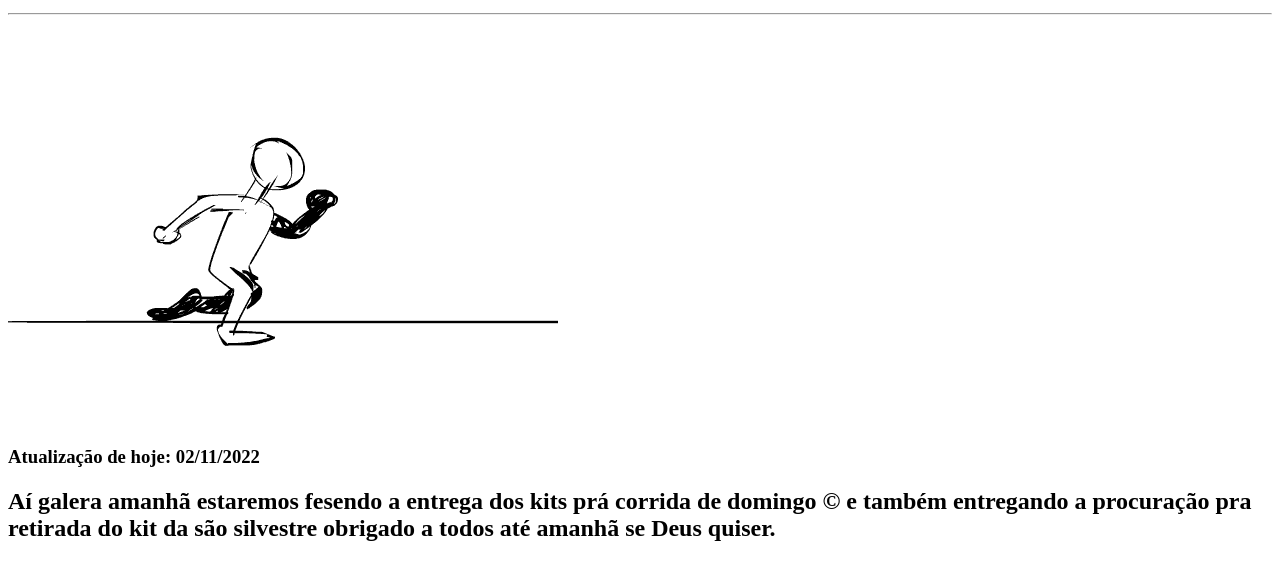
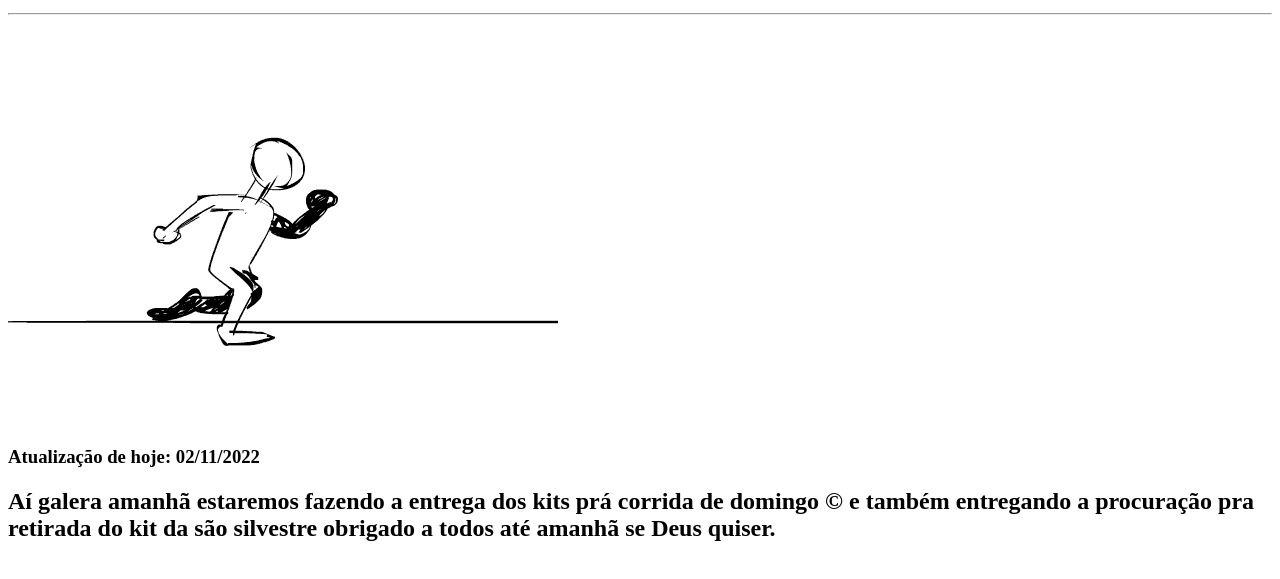
Before and after one commit to dodoagrega/alegriaemcorrer, a plain HTML site: page index.html in a window 1280 px wide. Shown: the part 101-680 px from the top of the page. Drawn offline with Linux system fonts and the light colour scheme.

Commit message:
Atualizar o index.html
Erro ortográfico

```diff
--- a/index.html
+++ b/index.html
@@ -14,10 +14,9 @@
 <h3>
     Atualização de hoje: <b>02/11/2022</b>
     <br>
-        <h2>Aí galera amanhã estaremos fesendo a entrega dos kits prá corrida de domingo
+        <h2>Aí galera amanhã estaremos fazendo a entrega dos kits prá corrida de domingo
 © e também entregando a procuração pra retirada do kit da são silvestre obrigado a todos até amanhã
 se Deus quiser.
-
     </h2>
 </body>
 </html>
```
